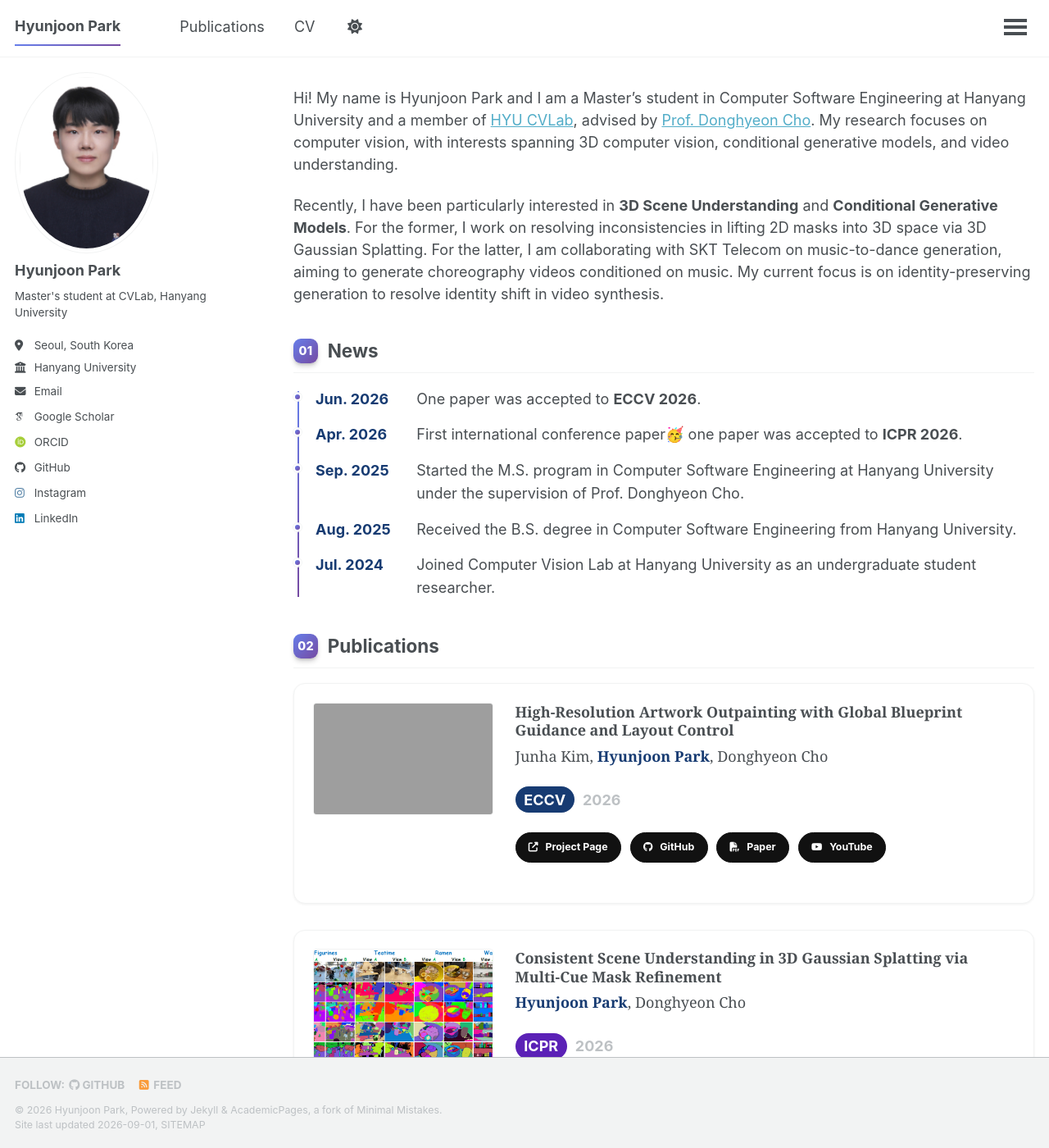
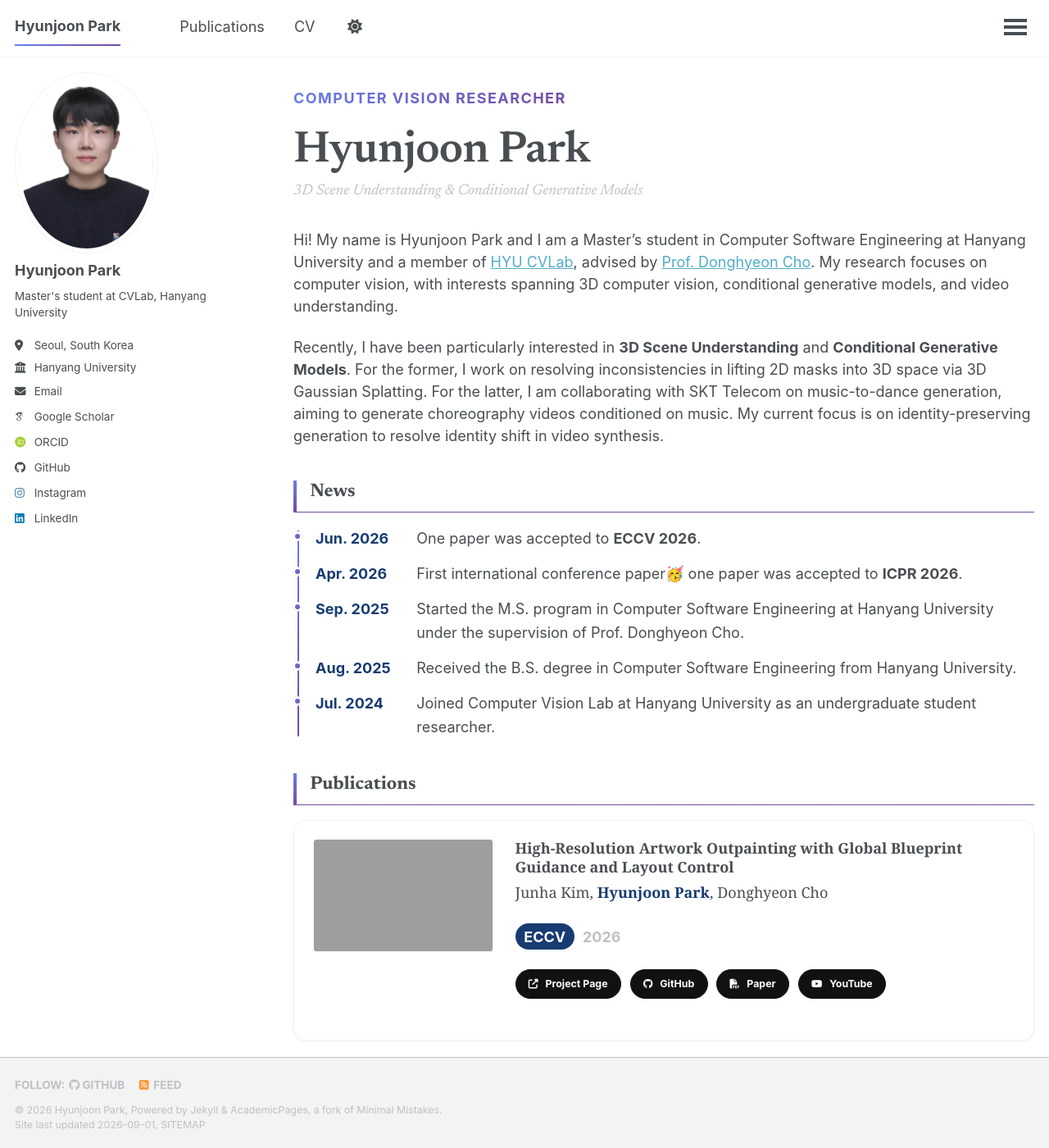
Before and after one commit to hjpark83/hjpark83.github.io, a Jekyll site: the page built from _pages/about.md, in a window 1280 px wide and 1400 px high. Shown: the whole window at 82% size. Built offline with Jekyll 4.4.1, drawn with Linux system fonts in a browser that asks for light colours; some web fonts are replaced; a script that is not in the unit is left out; some of the changed lines change nothing that is shown.

Commit message:
change design

```diff
--- a/_includes/head/custom.html
+++ b/_includes/head/custom.html
@@ -1,6 +1,11 @@
 {% include base_path %}
 
 <!-- start custom head snippets -->
+
+<!-- Heading typeface -->
+<link rel="preconnect" href="https://fonts.googleapis.com">
+<link rel="preconnect" href="https://fonts.gstatic.com" crossorigin>
+<link href="https://fonts.googleapis.com/css2?family=Newsreader:ital,wght@0,400;0,500;0,600;0,700;1,400;1,500&display=swap" rel="stylesheet">
 
 <!-- Support for Academicons -->
 <link rel="stylesheet" href="{{ base_path }}/assets/css/academicons.css"/>
--- a/_pages/about.md
+++ b/_pages/about.md
@@ -6,38 +6,48 @@ redirect_from:
   - /about.html
 ---
 
-Hi! My name is Hyunjoon Park and I am a Master's student in Computer Software Engineering at Hanyang University and a member of [HYU CVLab](http://cvlab.hanyang.ac.kr/), advised by [Prof. Donghyeon Cho](https://scholar.google.com/citations?user=zj-NER4AAAAJ&hl=en). My research focuses on computer vision, with interests spanning 3D computer vision, conditional generative models, and video understanding.
-
-Recently, I have been particularly interested in **3D Scene Understanding** and **Conditional Generative Models**. For the former, I work on resolving inconsistencies in lifting 2D masks into 3D space via 3D Gaussian Splatting. For the latter, I am collaborating with SKT Telecom on music-to-dance generation, aiming to generate choreography videos conditioned on music. My current focus is on identity-preserving generation to resolve identity shift in video synthesis.
-
 <style>
-  .home-sections {
-    counter-reset: section-num;
+  .home-hero {
+    margin: 0 0 1.75rem;
   }
 
-  .section-title {
-    display: flex;
-    align-items: center;
-    gap: 0.65rem;
-    margin: 2.25rem 0 1rem;
+  .home-hero__eyebrow {
+    display: inline-block;
+    margin: 0 0 0.5rem;
+    font-family: -apple-system, "Segoe UI", "Helvetica Neue", Arial, sans-serif;
+    font-size: 0.8rem;
+    font-weight: 700;
+    letter-spacing: 0.08em;
+    text-transform: uppercase;
+    color: #667eea;
   }
 
-  .section-title::before {
-    counter-increment: section-num;
-    content: counter(section-num, decimal-leading-zero);
-    display: inline-flex;
-    align-items: center;
-    justify-content: center;
-    flex-shrink: 0;
-    width: 30px;
-    height: 30px;
-    border-radius: 9px;
-    background: linear-gradient(135deg, #667eea 0%, #764ba2 100%);
-    color: #fff;
-    font-size: 0.8rem;
-    font-weight: 800;
-    letter-spacing: 0.02em;
-    box-shadow: 0 4px 6px -1px rgb(0 0 0 / 0.2), 0 2px 4px -2px rgb(0 0 0 / 0.2);
+  @supports (background-clip: text) or (-webkit-background-clip: text) {
+    .home-hero__eyebrow {
+      background: linear-gradient(135deg, #667eea 0%, #764ba2 100%);
+      -webkit-background-clip: text;
+      background-clip: text;
+      -webkit-text-fill-color: transparent;
+      color: transparent;
+    }
+  }
+
+  .home-hero__name {
+    margin: 0 0 0.4rem;
+    font-family: "Newsreader", Georgia, serif;
+    font-weight: 600;
+    font-size: clamp(2.1rem, 5vw, 3rem);
+    line-height: 1.05;
+    letter-spacing: -0.01em;
+    color: var(--global-text-color);
+  }
+
+  .home-hero__tagline {
+    margin: 0;
+    font-family: "Newsreader", Georgia, serif;
+    font-style: italic;
+    font-size: 1.1rem;
+    color: var(--global-text-color-light, var(--global-text-color));
   }
 
   .edu-timeline {
@@ -173,6 +183,16 @@ Recently, I have been particularly interested in **3D Scene Understanding** and
   }
 </style>
 
+<div class="home-hero">
+  <p class="home-hero__eyebrow">Computer Vision Researcher</p>
+  <h1 class="home-hero__name">Hyunjoon Park</h1>
+  <p class="home-hero__tagline">3D Scene Understanding &amp; Conditional Generative Models</p>
+</div>
+
+Hi! My name is Hyunjoon Park and I am a Master's student in Computer Software Engineering at Hanyang University and a member of [HYU CVLab](http://cvlab.hanyang.ac.kr/), advised by [Prof. Donghyeon Cho](https://scholar.google.com/citations?user=zj-NER4AAAAJ&hl=en). My research focuses on computer vision, with interests spanning 3D computer vision, conditional generative models, and video understanding.
+
+Recently, I have been particularly interested in **3D Scene Understanding** and **Conditional Generative Models**. For the former, I work on resolving inconsistencies in lifting 2D masks into 3D space via 3D Gaussian Splatting. For the latter, I am collaborating with SKT Telecom on music-to-dance generation, aiming to generate choreography videos conditioned on music. My current focus is on identity-preserving generation to resolve identity shift in video synthesis.
+
 <div class="home-sections" markdown="1">
 
 <h2 class="section-title">News</h2>
--- a/_sass/_themes.scss
+++ b/_sass/_themes.scss
@@ -40,7 +40,7 @@ $type-size-7                : 0.6875em; // ~11px
 $type-size-8                : 0.625em;  // ~10px
 
 $global-font-family         : $sans-serif;
-$header-font-family         : $sans-serif;
+$header-font-family         : "Newsreader", $serif;
 $caption-font-family        : $serif;
 
 /* ==========================================================================
--- a/_sass/layout/_page.scss
+++ b/_sass/layout/_page.scss
@@ -410,10 +410,12 @@ html[data-theme="dark"] .news-list__date {
   color: var(--global-text-color-light);
 }
 
-.publication-page__section-title {
-  margin-top: 2rem;
-  padding-bottom: 0.45rem;
-  border-bottom: 1px solid var(--global-border-color);
+.publication-page__section-title,
+.section-title {
+  margin: 2.25rem 0 1rem;
+  padding-left: 0.9rem;
+  border-left: 4px solid;
+  border-image: linear-gradient(180deg, #667eea, #764ba2) 1;
   font-size: $type-size-4;
 }
 
```
